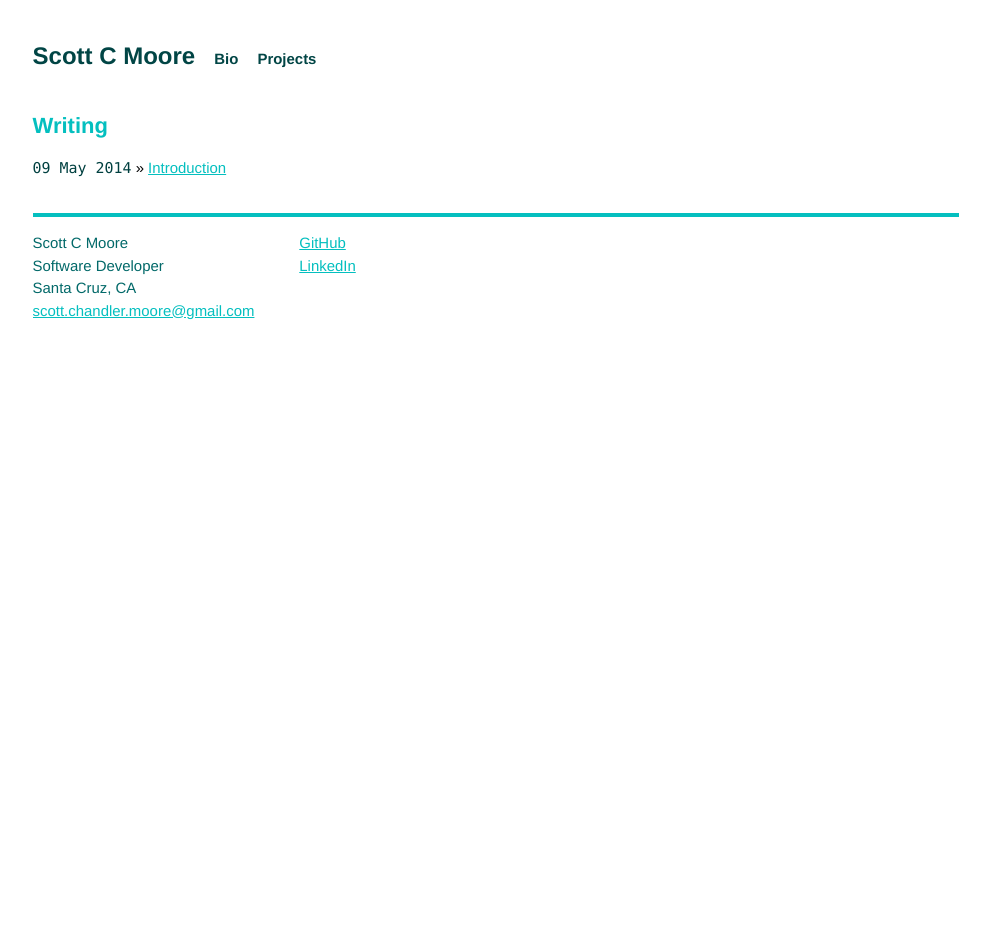
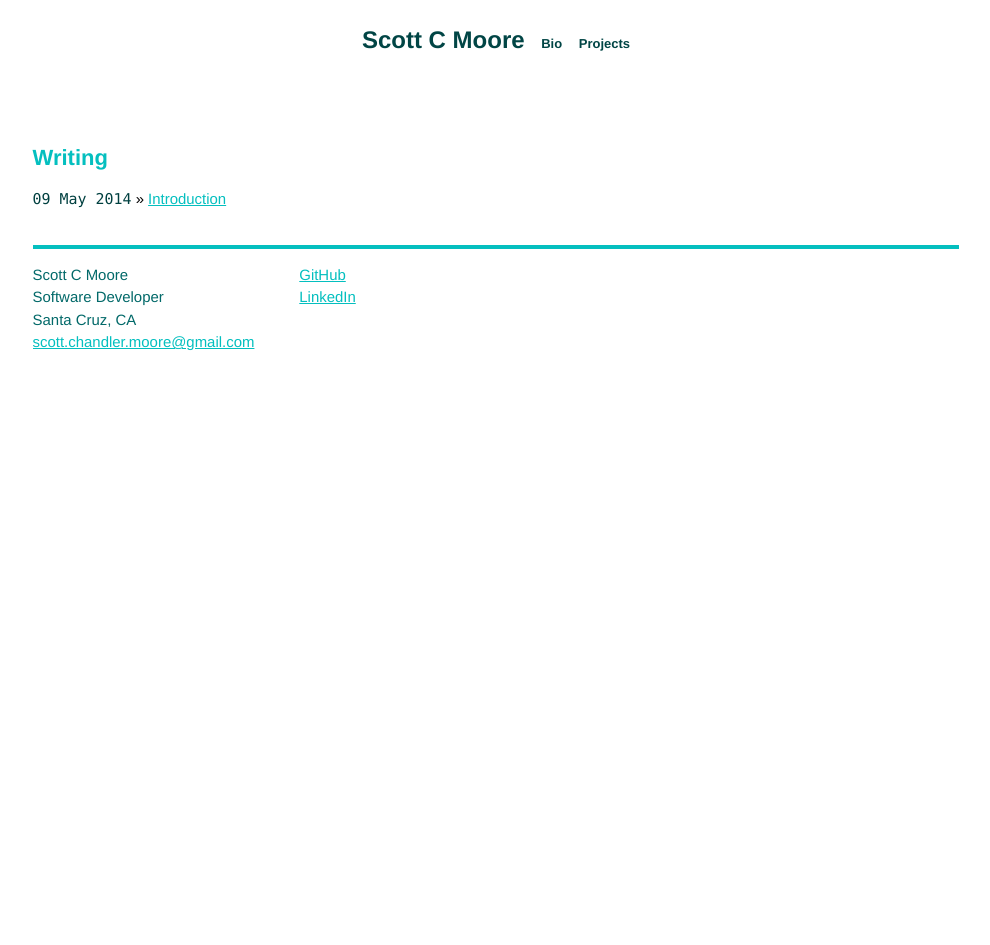
Before and after one commit to scottcmoore/scottcmoore.github.io, a Jekyll site: the page built from index.html, in a window 1280 px wide. Shown: the whole page, without its empty margins (144-1134 px from the left). Built offline with Jekyll 4.4.1, drawn with Linux system fonts in a browser that asks for light colours; Markdown is read by kramdown in place of the engine named in the settings.

Commit message:
More experimentation with media queries. Getting close.

```diff
--- a/_layouts/default.html
+++ b/_layouts/default.html
@@ -17,12 +17,12 @@
     </head>
     <body>
 
-        <div class="site">
           <div class="header">
             <h1 class="title"><a href="/">{{ site.name }}</a></h1>
             <a class="extra" href="/bio.html">Bio</a>
             <a class="extra" href="/projects.html">Projects</a>
           </div>
+        <div class="site">
 
           {{ content }}
 
--- a/css/main.css
+++ b/css/main.css
@@ -106,6 +106,10 @@
   border: 0;
 }
 
+.header {
+  margin: 2em auto 2em;
+}
+
 .header a {
   font-weight: bold;
   text-decoration: none;
@@ -193,12 +197,25 @@
 /*
 /*****************************************************************************/
 
-V2
-
 /* Smartphones (portrait and landscape) ----------- */
 @media only screen
 and (min-device-width : 320px)
-and (max-device-width : 480px) .site {
+and (max-device-width : 480px) {
+  .site {
+    font-size: 115%;
+    text-align: justify;
+    margin: 2em;
+    line-height: 1.5em;
+  }
+  .header {
+    margin: 3em auto 2em;
+  }
+}
+
+/* Smartphones (portrait) ----------- */
+@media only screen
+and (max-width : 320px) {
+.site {
 /*  Styles */
   font-size: 115%;
   text-align: justify;
@@ -206,27 +223,6 @@
   margin: 2em;
   line-height: 1.5em;
 }
-
-/* Smartphones (landscape) ----------- */
-@media only screen
-and (min-width : 321px) .site {
-/*  Styles */
-  font-size: 115%;
-  text-align: justify;
-  max-width: 62em;
-  margin: 2em;
-  line-height: 1.5em;
-}
-
-/* Smartphones (portrait) ----------- */
-@media only screen
-and (max-width : 320px) .site {
-/*  Styles */
-  font-size: 115%;
-  text-align: justify;
-  max-width: 62em;
-  margin: 2em;
-  line-height: 1.5em;
 }
 
 /* iPads (portrait and landscape) ----------- */
@@ -293,18 +289,7 @@
   font-size: 115%;
   text-align: justify;
   max-width: 62em;
-  margin: 2em;
-  line-height: 1.5em;
-}
-
-/* Desktops and laptops ----------- */
-@media only screen
-and (min-width : 1224px) .site {
-/*  Styles */
-  font-size: 115%;
-  text-align: justify;
-  max-width: 62em;
-  margin: 2em;
+  margin: 3em auto 2em;
   line-height: 1.5em;
 }
 
@@ -314,36 +299,7 @@
 /*  Styles */
   font-size: 115%;
   text-align: justify;
-  max-width: 62em;
-  margin: 2em;
+  max-width: 82em;
+  margin: 3em auto 2em;
   line-height: 1.5em;
 }
-
-/* iPhone 4 ----------- */
-@media
-only screen
-and (min-device-width : 320px)
-and (max-device-width : 480px)
-and (orientation : landscape)
-and (-webkit-min-device-pixel-ratio : 2) .site {
-/*  Styles */
-  font-size: 115%;
-  text-align: justify;
-  max-width: 62em;
-  margin: 2em;
-  line-height: 1.5em;
-}
-
-@media
-only screen
-and (min-device-width : 320px)
-and (max-device-width : 480px)
-and (orientation : portrait)
-and (-webkit-min-device-pixel-ratio : 2) .site {
-/*  Styles */
-  font-size: 115%;
-  text-align: justify;
-  max-width: 62em;
-  margin: 2em;
-  line-height: 1.5em;
-}
```
